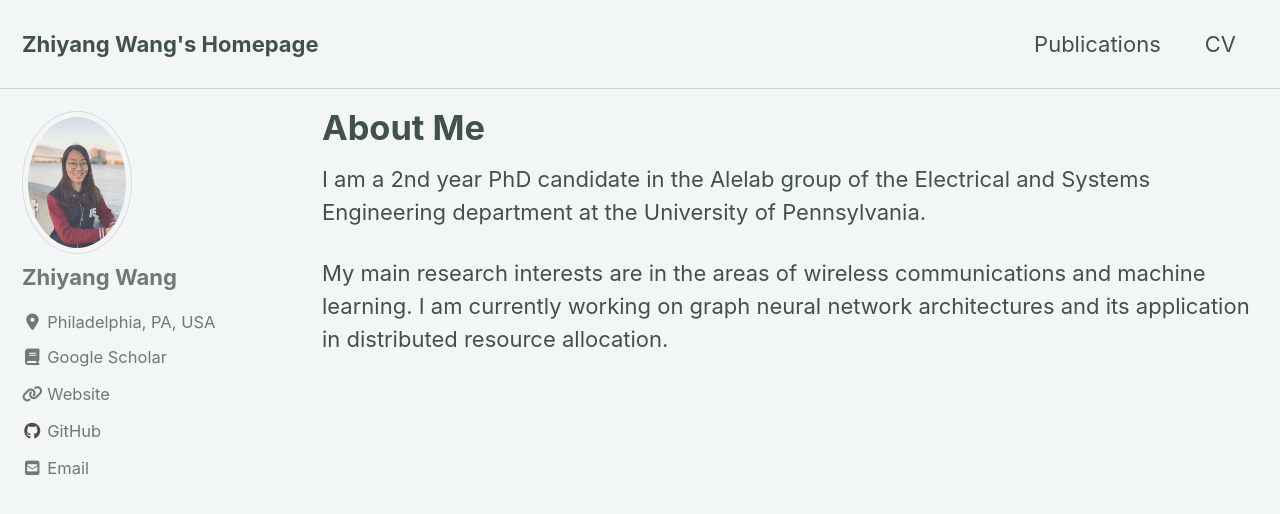
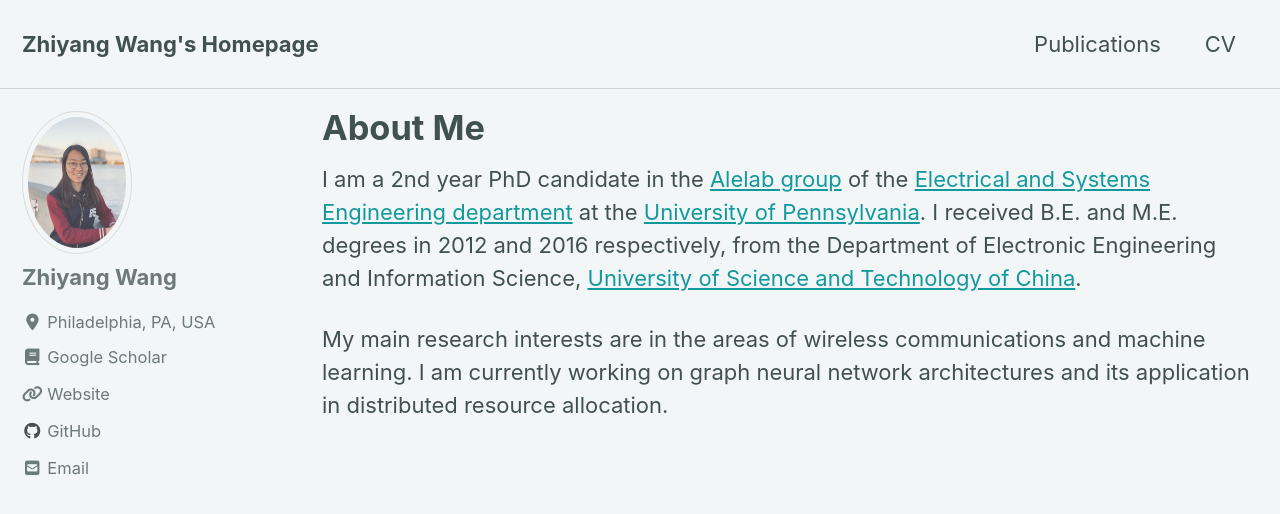
Before and after one commit to Zhiyang43/zhiyang43.github.io, a Jekyll site: the page built from _pages/about.md, in a window 1280 px wide and 900 px high. Shown: the top 514 px of the window. Built offline with Jekyll 4.4.1, drawn with Linux system fonts in a browser that asks for light colours; cached includes are drawn as plain includes; nearby versions of some CDN libraries.

Commit message:
added about me

```diff
--- a/_pages/about.md
+++ b/_pages/about.md
@@ -11,6 +11,6 @@ redirect_from:
 ---
 
 
-I am a 2nd year PhD candidate in the Alelab group of the Electrical and Systems Engineering department at the University of Pennsylvania.<br>
+I am a 2nd year PhD candidate in the [Alelab group](https://alelab.seas.upenn.edu/) of the [Electrical and Systems Engineering department](https://www.ese.upenn.edu/) at the [University of Pennsylvania](https://www.upenn.edu/). I received B.E. and M.E. degrees in 2012 and 2016 respectively, from the Department of Electronic Engineering and Information Science, [University of Science and Technology of China](https://en.ustc.edu.cn/). <br>
 
 My main research interests are in the areas of wireless communications and machine learning. I am currently working on graph neural network architectures and its application in distributed resource allocation.
```
